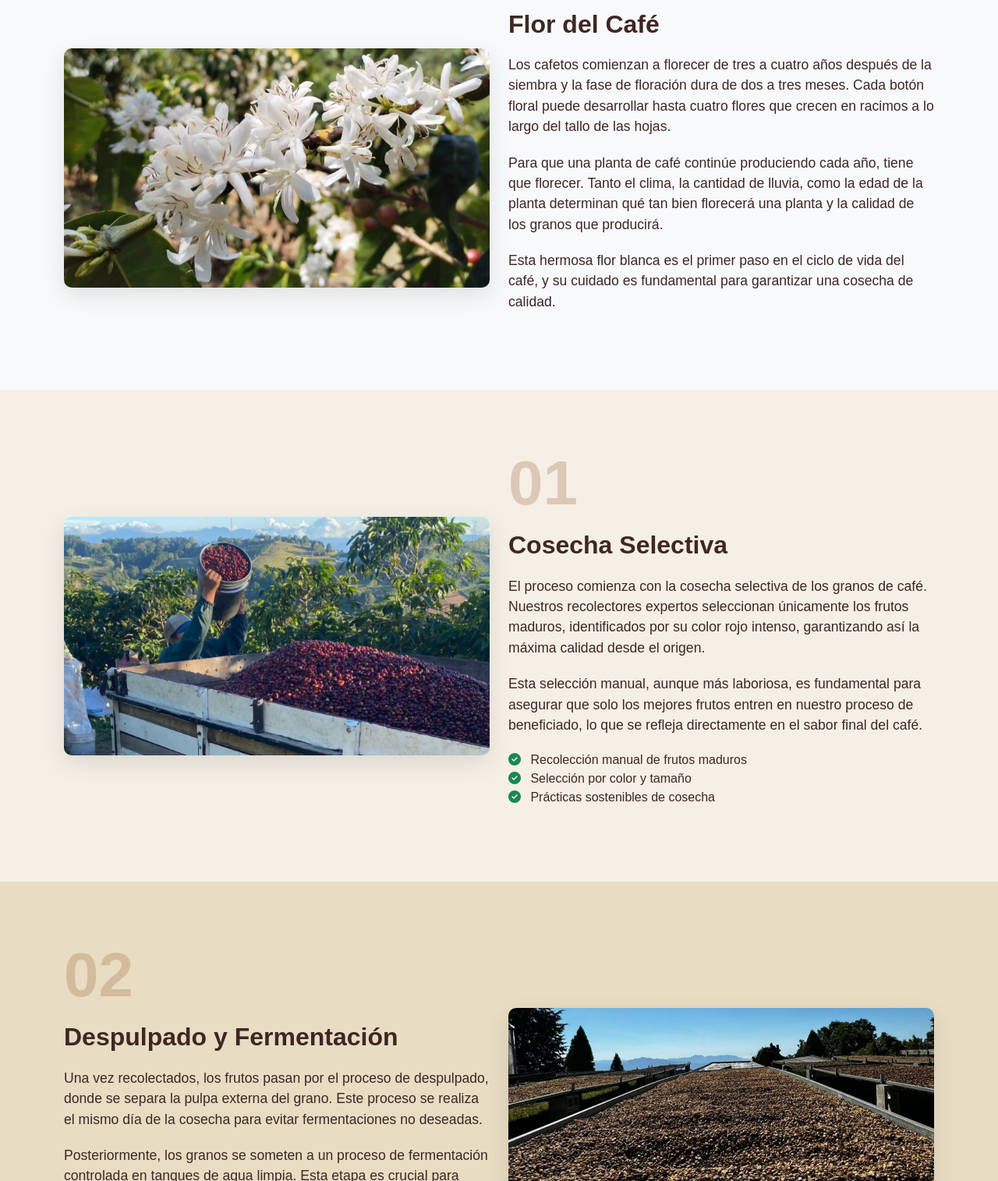
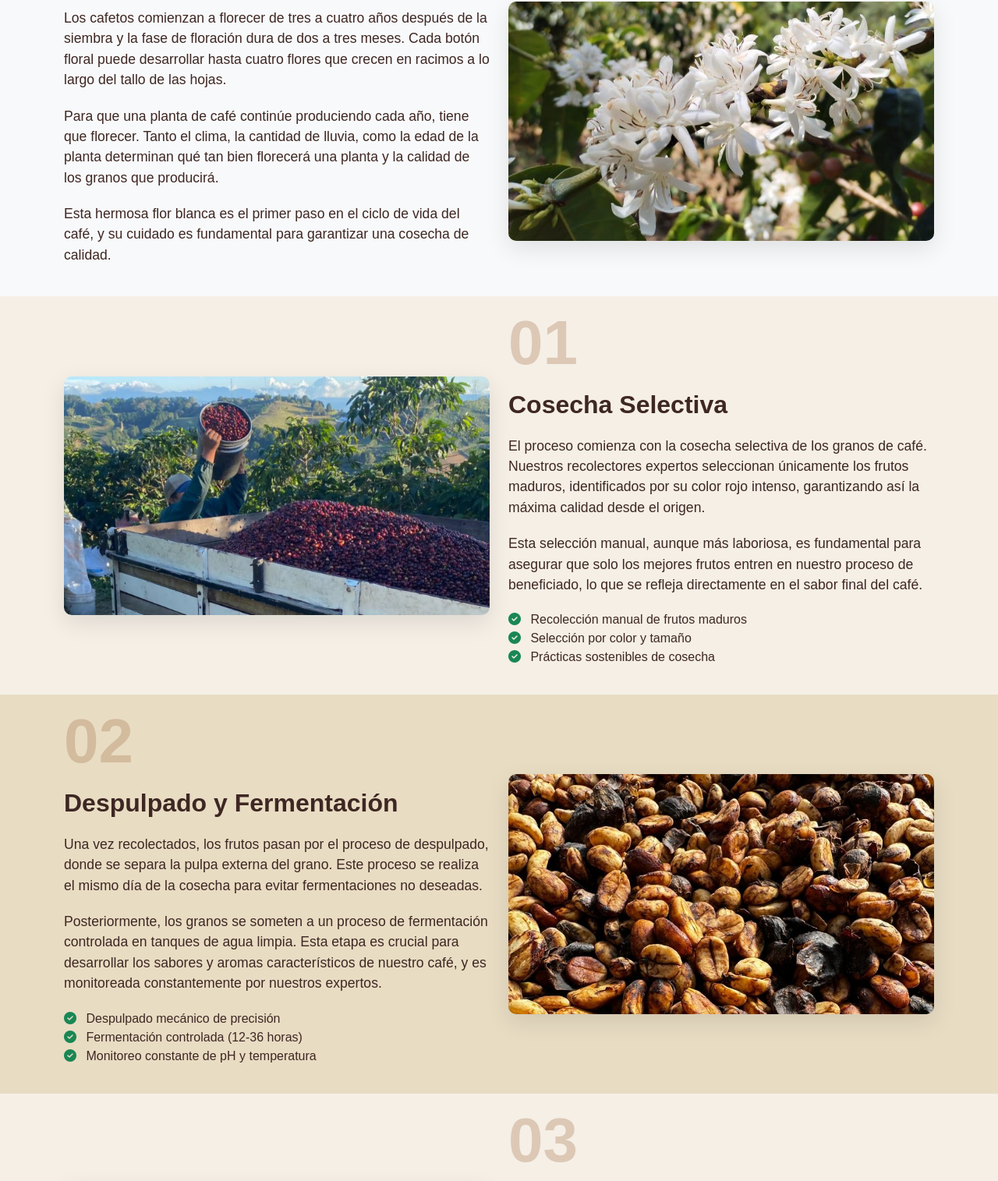
Before and after one commit to JhonnyCR20/Beneficio-los-cipreses, a plain HTML site: page proceso.html in a window 1280 px wide. Shown: the part 747-2262 px from the top of the page at 78% size. Drawn offline with nearby package versions, Linux system fonts and the light colour scheme.

Commit message:
cambio de imagenes

```diff
--- a/css/proceso.css
+++ b/css/proceso.css
@@ -6,7 +6,7 @@
 }
 
 .process-step {
-    padding: 80px 0;
+    padding: 20px 0;
 }
 
 .process-step:nth-child(even) {
--- a/proceso.html
+++ b/proceso.html
@@ -88,12 +88,12 @@
     <section class="process-step bg-light">
         <div class="container">
             <div class="row align-items-center">
-                <div class="col-md-6 mb-4 mb-md-0">
+                <div class="col-md-6 order-md-2 mb-4 mb-md-0">
                     <div class="process-image">
                         <img src="img/flor.jpg" alt="Flor del café" class="img-fluid rounded">
                     </div>
                 </div>
-                <div class="col-md-6">
+                <div class="col-md-6 order-md-1">
                     <div class="process-content">
                         <h3>Flor del Café</h3>
                         <p>Los cafetos comienzan a florecer de tres a cuatro años después de la siembra y la fase de floración dura de dos a tres meses. Cada botón floral puede desarrollar hasta cuatro flores que crecen en racimos a lo largo del tallo de las hojas.</p>
@@ -143,7 +143,7 @@
             <div class="row align-items-center">
                 <div class="col-md-6 order-md-2 mb-4 mb-md-0">
                     <div class="process-image">
-                        <img src="img/despulpado.jpg" alt="Despulpado de café">
+                        <img src="img/lavado.jpg" alt="Despulpado de café">
                     </div>
                 </div>
                 <div class="col-md-6 order-md-1">
@@ -176,7 +176,7 @@
             <div class="row align-items-center">
                 <div class="col-md-6 mb-4 mb-md-0">
                     <div class="process-image">
-                        <img src="img/lavado.jpg"
+                        <img src="img/trillado.jpg"
                             alt="Lavado de café">
                     </div>
                 </div>
@@ -208,7 +208,7 @@
             <div class="row align-items-center">
                 <div class="col-md-6 order-md-2 mb-4 mb-md-0">
                     <div class="process-image">
-                        <img src="img/cafe3.jpg"
+                        <img src="img/cafe1.jpg"
                             alt="Secado de café">
                     </div>
                 </div>
@@ -242,7 +242,7 @@
             <div class="row align-items-center">
                 <div class="col-md-6 mb-4 mb-md-0">
                     <div class="process-image">
-                        <img src="img/trillado.jpg"
+                        <img src="img/tostado.jpg"
                             alt="Trillado de café">
                     </div>
                 </div>
@@ -276,7 +276,7 @@
             <div class="row align-items-center">
                 <div class="col-md-6 order-md-2 mb-4 mb-md-0">
                     <div class="process-image">
-                        <img src="img/tostado.jpg"
+                        <img src="img/cafe3.jpg"
                             alt="Tostado de café">
                     </div>
                 </div>
```
Also changed, not shown: img/cafe1.jpg.
